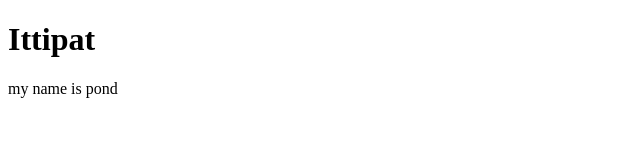
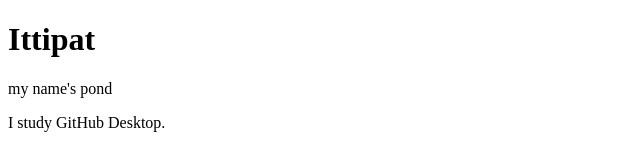
Before and after one commit to Ittipxnd/github-desktop-project_1_67, a plain HTML site: page index.html in a window 1280 px wide. Shown: the whole page, without its empty margins (0-640 px from the left). Drawn offline with Linux system fonts and the light colour scheme.

Commit message:
add some text

```diff
--- a/index.html
+++ b/index.html
@@ -7,6 +7,7 @@
 </head>
 <body>
     <h1>Ittipat</h1>
-    <p>my name is pond</p>
+    <p>my name's pond</p>
+    <p>I study GitHub Desktop.</p>
 </body>
 </html>
```
